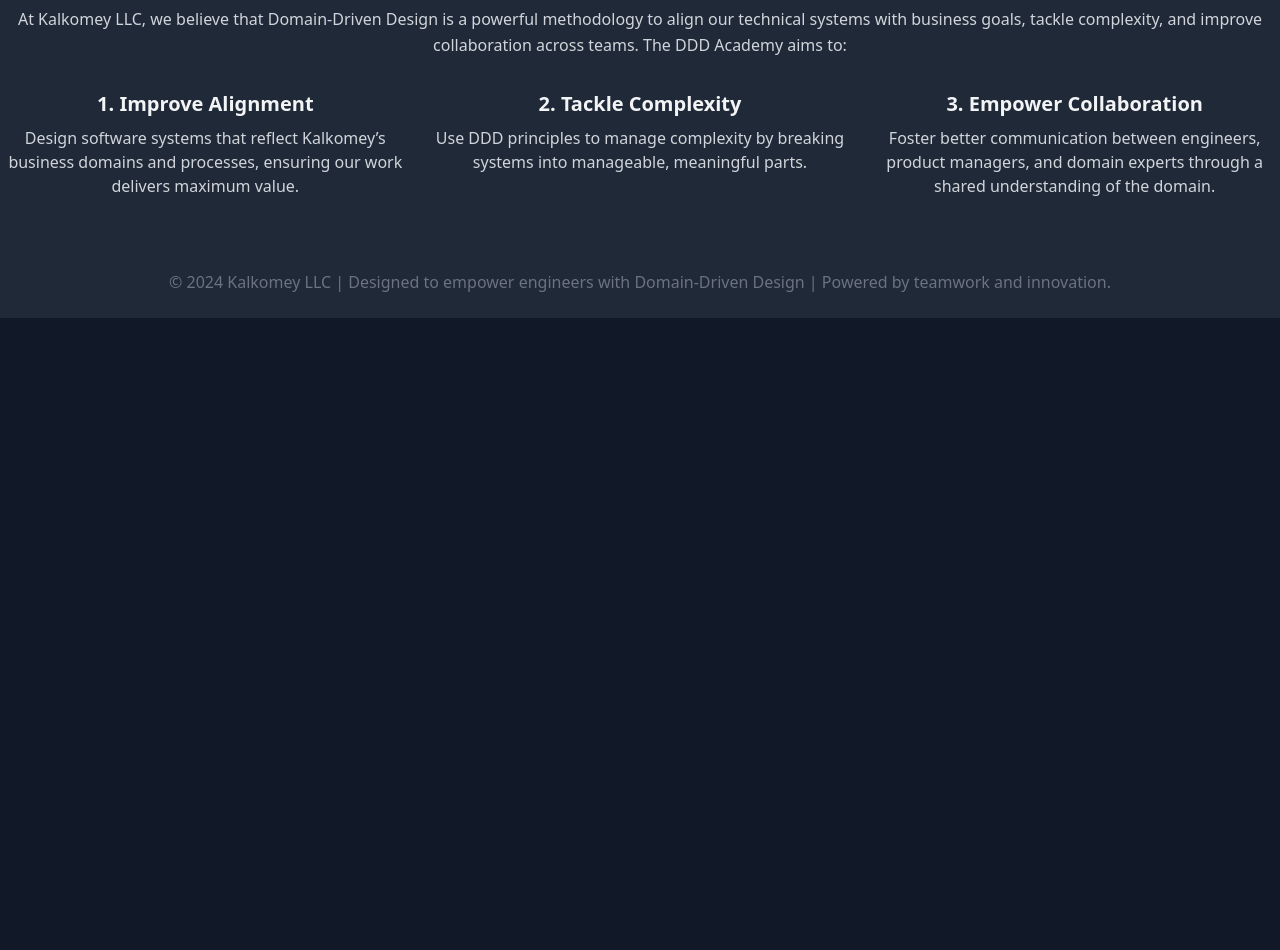
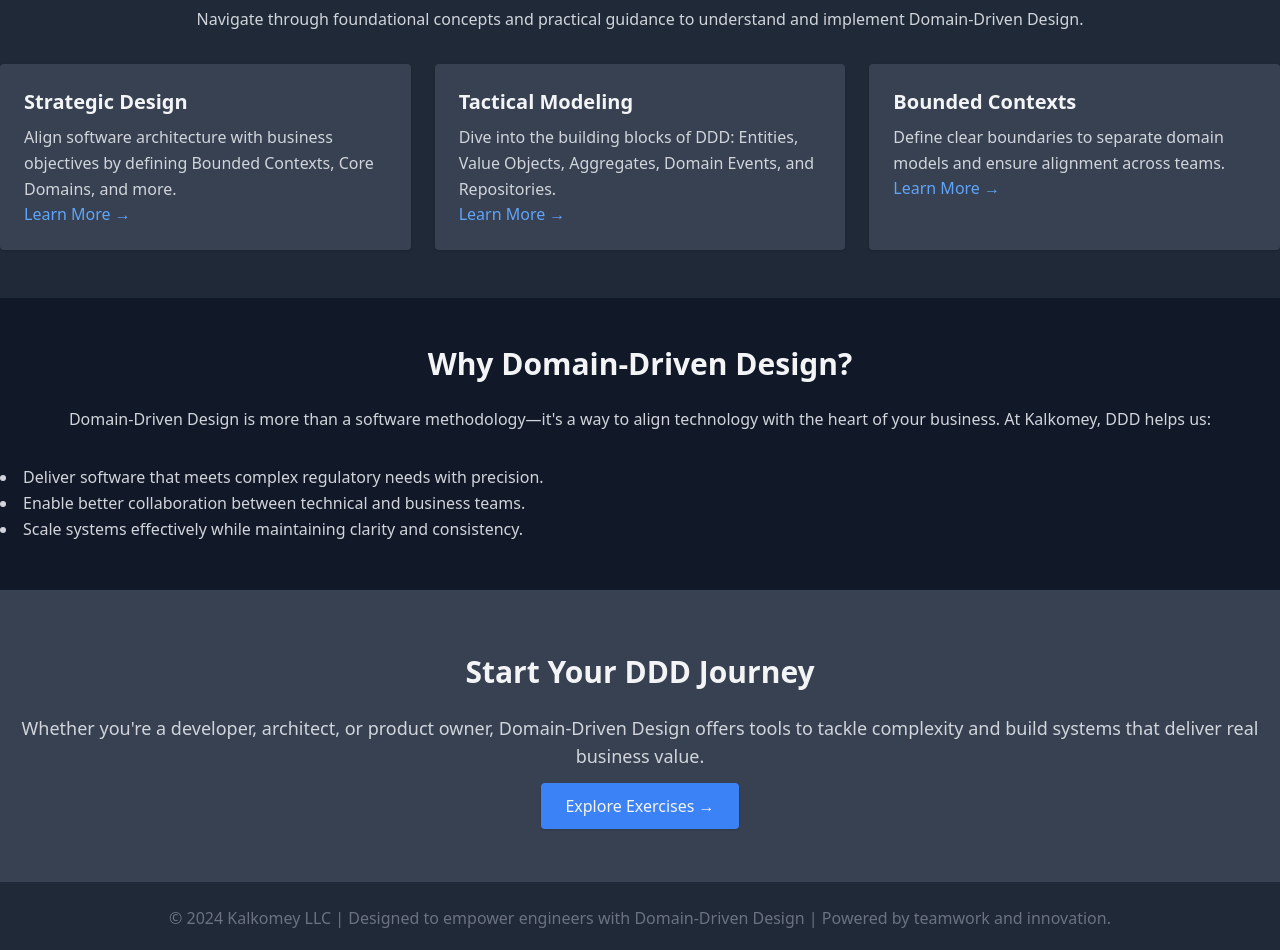
Before and after one commit to tommy2118/ddd, a plain HTML site: page index.html in a window 1280 px wide. Shown: the part 462-1412 px from the top of the page. Before the commit the page ends 800 px from the top, so only its background shows below. Drawn offline with nearby package versions, Linux system fonts and the light colour scheme.

Commit message:
Update Index.html

```diff
--- a/index.html
+++ b/index.html
@@ -16,6 +16,7 @@
         <a href="strategic-design.html" class="text-gray-300 hover:text-white">Strategic Design</a>
         <a href="tactical-modeling.html" class="text-gray-300 hover:text-white">Tactical Modeling</a>
         <a href="bounded-contexts.html" class="text-gray-300 hover:text-white">Bounded Contexts</a>
+        <a href="exercises.html" class="text-gray-300 hover:text-white">Exercises</a>
       </nav>
     </div>
   </header>
@@ -25,43 +26,77 @@
     <div class="container mx-auto">
       <h2 class="text-4xl font-bold mb-6">Welcome to the Kalkomey DDD Academy</h2>
       <p class="text-lg text-gray-300 mb-6">
-          A comprehensive learning platform designed to help Kalkomey engineers master Domain-Driven Design (DDD).
-          Bridge the gap between technology and business with practical knowledge, hands-on exercises, and company-specific applications.
+        Empowering engineers to build better software using Domain-Driven Design (DDD). Dive into Strategic Design, Tactical Modeling, and learn how DDD can transform Kalkomey’s systems.
       </p>
-        <a href="what-is-ddd.html" class="px-6 py-3 bg-blue-500 rounded shadow hover:bg-blue-600">
-          Start Learning DDD →
+      <a href="strategic-design.html" class="px-6 py-3 bg-blue-500 rounded shadow hover:bg-blue-600">
+        Start Learning →
       </a>
     </div>
   </section>
 
-    <!-- Mission Section -->
+  <!-- Main Content -->
   <section class="bg-gray-800 py-12">
     <div class="container mx-auto">
-        <h3 class="text-3xl font-bold text-center mb-6">Our Mission</h3>
+      <h3 class="text-3xl font-bold text-center mb-6">Explore the Key Concepts</h3>
       <p class="text-gray-300 text-center leading-relaxed mb-8">
-          At Kalkomey LLC, we believe that Domain-Driven Design is a powerful methodology to align our technical systems with business goals,
-          tackle complexity, and improve collaboration across teams. The DDD Academy aims to:
+        Navigate through foundational concepts and practical guidance to understand and implement Domain-Driven Design.
       </p>
-        <div class="grid grid-cols-1 md:grid-cols-3 gap-6 text-center">
-          <div>
-            <h4 class="text-xl font-bold mb-2">1. Improve Alignment</h4>
-            <p class="text-gray-300">
-              Design software systems that reflect Kalkomey’s business domains and processes, ensuring our work delivers maximum value.
+      <div class="grid grid-cols-1 md:grid-cols-3 gap-6">
+        <!-- Strategic Design -->
+        <div class="bg-gray-700 p-6 rounded shadow">
+          <h4 class="text-xl font-bold mb-2">Strategic Design</h4>
+          <p class="text-gray-300 leading-relaxed">
+            Align software architecture with business objectives by defining Bounded Contexts, Core Domains, and more.
           </p>
+          <a href="strategic-design.html" class="text-blue-400 hover:underline">Learn More →</a>
         </div>
-          <div>
-            <h4 class="text-xl font-bold mb-2">2. Tackle Complexity</h4>
-            <p class="text-gray-300">
-              Use DDD principles to manage complexity by breaking systems into manageable, meaningful parts.
+
+        <!-- Tactical Modeling -->
+        <div class="bg-gray-700 p-6 rounded shadow">
+          <h4 class="text-xl font-bold mb-2">Tactical Modeling</h4>
+          <p class="text-gray-300 leading-relaxed">
+            Dive into the building blocks of DDD: Entities, Value Objects, Aggregates, Domain Events, and Repositories.
           </p>
+          <a href="tactical-modeling.html" class="text-blue-400 hover:underline">Learn More →</a>
         </div>
-          <div>
-            <h4 class="text-xl font-bold mb-2">3. Empower Collaboration</h4>
-            <p class="text-gray-300">
-              Foster better communication between engineers, product managers, and domain experts through a shared understanding of the domain.
+
+        <!-- Bounded Contexts -->
+        <div class="bg-gray-700 p-6 rounded shadow">
+          <h4 class="text-xl font-bold mb-2">Bounded Contexts</h4>
+          <p class="text-gray-300 leading-relaxed">
+            Define clear boundaries to separate domain models and ensure alignment across teams.
           </p>
+          <a href="bounded-contexts.html" class="text-blue-400 hover:underline">Learn More →</a>
         </div>
       </div>
+    </div>
+  </section>
+
+  <!-- Why DDD Section -->
+  <section class="bg-gray-900 py-12">
+    <div class="container mx-auto">
+      <h3 class="text-3xl font-bold text-center mb-6">Why Domain-Driven Design?</h3>
+      <p class="text-gray-300 text-center leading-relaxed mb-8">
+        Domain-Driven Design is more than a software methodology—it's a way to align technology with the heart of your business. At Kalkomey, DDD helps us:
+      </p>
+      <ul class="list-disc list-inside text-gray-300 leading-relaxed">
+        <li>Deliver software that meets complex regulatory needs with precision.</li>
+        <li>Enable better collaboration between technical and business teams.</li>
+        <li>Scale systems effectively while maintaining clarity and consistency.</li>
+      </ul>
+    </div>
+  </section>
+
+  <!-- Call to Action -->
+  <section class="bg-gray-700 py-16 text-center">
+    <div class="container mx-auto">
+      <h3 class="text-3xl font-bold mb-6">Start Your DDD Journey</h3>
+      <p class="text-lg text-gray-300 mb-6">
+        Whether you're a developer, architect, or product owner, Domain-Driven Design offers tools to tackle complexity and build systems that deliver real business value.
+      </p>
+      <a href="exercises.html" class="px-6 py-3 bg-blue-500 rounded shadow hover:bg-blue-600">
+        Explore Exercises →
+      </a>
     </div>
   </section>
 
```
Lines whose indentation alone changed are shown as unchanged.
